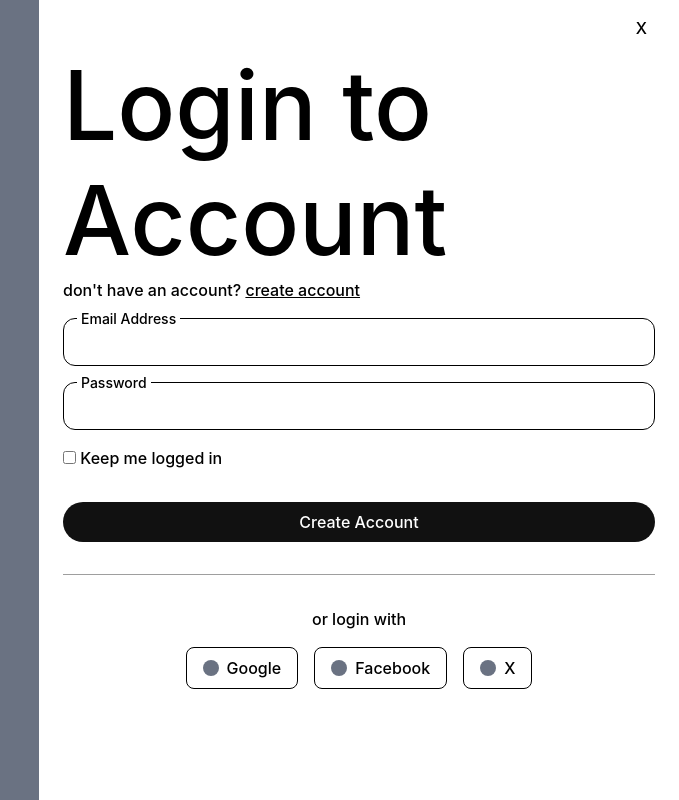
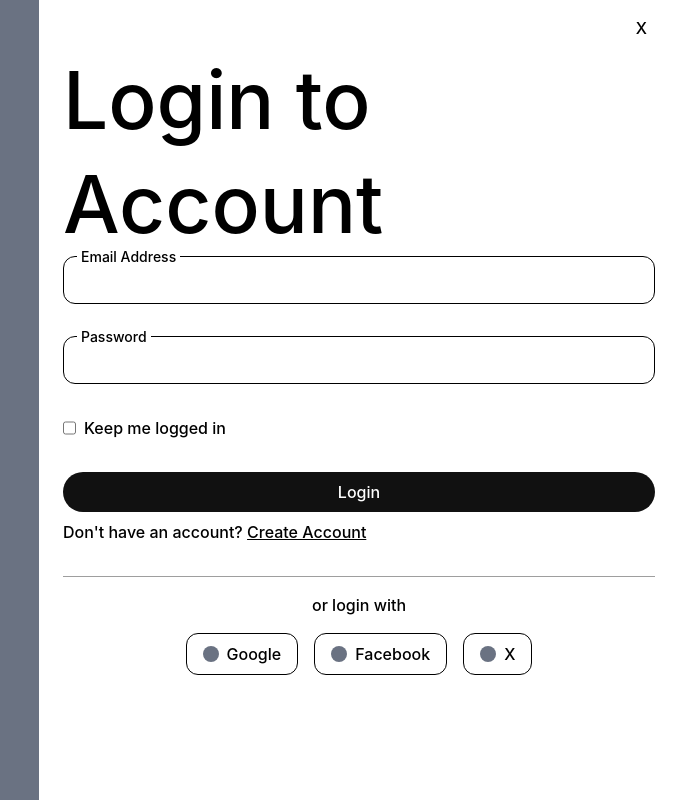
Before and after one commit to mintdexdev/lunastore, a React (Vite) app: page /auth in a window 1280 px wide. Shown: the whole page, without its empty margins (601-1280 px from the left). Built offline with nearby package versions, Linux system fonts and the light colour scheme; a web font is replaced by a local one.

Commit message:
consistent ui

```diff
--- a/src/components/SignInUp.jsx
+++ b/src/components/SignInUp.jsx
@@ -1,14 +1,15 @@
-import { useState } from "react";
-import { Link } from "react-router";
+import { useState } from 'react';
+import { Link } from 'react-router';
 
-import { AUTH_CONSTANTS } from "@/app/constants/auth.constants";
+import { AUTH_CONSTANTS } from '@/app/constants/auth.constants';
 import { Button, Container, Divider, SplitButton, TextField } from '@/components'
 
+const socialWith = ["Google", "Facebook", "X"]
 
 export default function SignInUp() {
   const [currentAuth, setcurrentAuth] = useState(AUTH_CONSTANTS.SIGN_IN);
   return (
-    <Container variant="form" className="py-6 max-w-[640px]">
+    <Container variant='form' className='py-6 max-w-[640px]'>
       {currentAuth === AUTH_CONSTANTS.SIGN_IN ?
         <SignIn setcurrentAuth={setcurrentAuth} /> :
         <SignUp setcurrentAuth={setcurrentAuth} />
@@ -20,49 +21,48 @@ export default function SignInUp() {
 function SignUp({ setcurrentAuth }) {
   return (
     <>
-      <h1 className="text-l7">Create Account</h1>
+      <h1 className='text-l6'>Create Account</h1>
 
-      <form action="">
-        <div className="grid gap-4">
-          <p>already have an account? <span className="underline cursor-pointer" onClick={() => setcurrentAuth(AUTH_CONSTANTS.SIGN_IN)}>login</span></p>
-          <div className="flex gap-4">
-            <TextField label="First Name" type="text" id="firstName" />
-            <TextField label="Last Name" type="text" id="lastName" />
+      <form action=''>
+        <div className='grid gap-8'>
+          <div className='flex gap-4'>
+            <TextField label='First Name' type='text' id='firstName' />
+            <TextField label='Last Name' type='text' id='lastName' />
           </div>
-          <TextField label="Email Address" type="email" id="emailAddress" />
-          <TextField label="Password" type="password" id="pasword" />
-          <SplitButton inputType="number" label="Verification Code">
+          <TextField label='Email Address' type='email' id='emailAddress' />
+          <TextField label='Password' type='password' id='pasword' />
+          <SplitButton inputType='number' label='Verification Code'>
             Send Verification Code
           </SplitButton >
         </div>
 
-        <div className="grid gap-2 mt-8 text-sm">
+        <div className='grid gap-2 mt-8 mb-2 text-sm'>
           <p>luna may keep me informed with personalized email about products and services.<br />
-            See our <span className="underline"><Link to={{ pathname: "/privacy" }}>Privacy Policy</Link></span>for more details</p>
-
+            See our <span className='underline'><Link to={{ pathname: '/privacy' }}>Privacy Policy</Link></span> for more details.</p>
           <div>
-            <input type="checkbox" name="" id="contact" /> <label htmlFor="">Please contact me via e-mail</label>
+            <input type='checkbox' name='' id='contact' /> <label htmlFor=''>Please contact me via e-mail</label>
           </div>
           <div>
-            <input type="checkbox" name="" id="accept-terms" /> <label htmlFor="">I have read and accept the terms and Conditions</label>
+            <input type='checkbox' name='' id='accept-terms' /> <label htmlFor=''>I have read and accept the terms and Conditions</label>
           </div>
         </div>
 
-        <Button className="my-8">Create Account</Button>
+        <Button>Create Account</Button>
       </form>
+
+      <p className='mt-2 mb-8'>Already have an account? <span className='underline cursor-pointer' onClick={() => setcurrentAuth(AUTH_CONSTANTS.SIGN_IN)}>Login</span></p>
 
       <Divider />
 
-      <p className="text-center  mt-8 ">or register with</p>
+      <p className='text-center mt-4 '>or register with</p>
 
-      <div className="flex gap-4 mt-4 mx-auto w-fit">
-        <div className="flex gap-2 items-center px-4 py-2 border rounded-lg"><div className="bg-gray-500 w-4 h-4 rounded-full" /> Google</div>
-        <div className="flex gap-2 items-center px-4 py-2 border rounded-lg"><div className="bg-gray-500 w-4 h-4 rounded-full" /> Facebook</div>
-        <div className="flex gap-2 items-center px-4 py-2 border rounded-lg"><div className="bg-gray-500 w-4 h-4 rounded-full" /> X</div>
-
+      <div className='flex gap-4 mt-4 mx-auto w-fit'>
+        {socialWith.map(item => (
+          <div className='flex gap-2 items-center px-4 py-2 border rounded-xl'><div className='bg-gray-500 w-4 h-4 rounded-full'
+            key={item}
+          /> {item}</div>
+        ))}
       </div>
-
-
     </>
   )
 }
@@ -70,35 +70,32 @@ function SignUp({ setcurrentAuth }) {
 function SignIn({ setcurrentAuth }) {
   return (
     <>
-      <h1 className="text-l7">Login to Account</h1>
+      <h1 className='text-l6'>Login to Account</h1>
 
-      <form action="" >
-        <div className="grid gap-4">
-          <p>don't have an account? <span className="underline cursor-pointer" onClick={() => setcurrentAuth(AUTH_CONSTANTS.SIGN_UP)}>create account</span></p>
-          <TextField label="Email Address" type="email" id="emailAddress" />
-          <TextField label="Password" type="password" id="pasword" />
+      <form>
+        <div className='grid gap-8'>
+          <TextField label='Email Address' type='email' id='emailAddress' />
+          <TextField label='Password' type='password' id='pasword' />
+          <div className='flex gap-2'>
+            <input type='checkbox' name='' id='accept-terms' />
+            <label htmlFor=''>Keep me logged in</label>
+          </div>
+          <Button className=''>Login</Button>
         </div>
-
-        <div className=" mt-4">
-
-
-          <input type="checkbox" name="" id="accept-terms" /> <label htmlFor="">Keep me logged in</label>
-
-        </div>
-
-        <Button className="my-8">Create Account</Button>
       </form>
+      <p className='mt-2 mb-8'>Don't have an account? <span className='underline cursor-pointer' onClick={() => setcurrentAuth(AUTH_CONSTANTS.SIGN_UP)}>Create Account</span></p>
 
       <Divider />
 
-      <p className="text-center  mt-8 ">or login with</p>
+      <p className='text-center mt-4 '>or login with</p>
 
-      <div className="flex gap-4 mt-4 mx-auto w-fit">
-        <div className="flex gap-2 items-center px-4 py-2 border rounded-lg"><div className="bg-gray-500 w-4 h-4 rounded-full" /> Google</div>
-        <div className="flex gap-2 items-center px-4 py-2 border rounded-lg"><div className="bg-gray-500 w-4 h-4 rounded-full" /> Facebook</div>
-        <div className="flex gap-2 items-center px-4 py-2 border rounded-lg"><div className="bg-gray-500 w-4 h-4 rounded-full" /> X</div>
+      <div className='flex gap-4 mt-4 mx-auto w-fit'>
+        {socialWith.map(item => (
+          <div className='flex gap-2 items-center px-4 py-2 border rounded-xl'><div className='bg-gray-500 w-4 h-4 rounded-full'
+            key={item}
+          /> {item}</div>
+        ))}
       </div>
-
     </>
   )
 }
```
